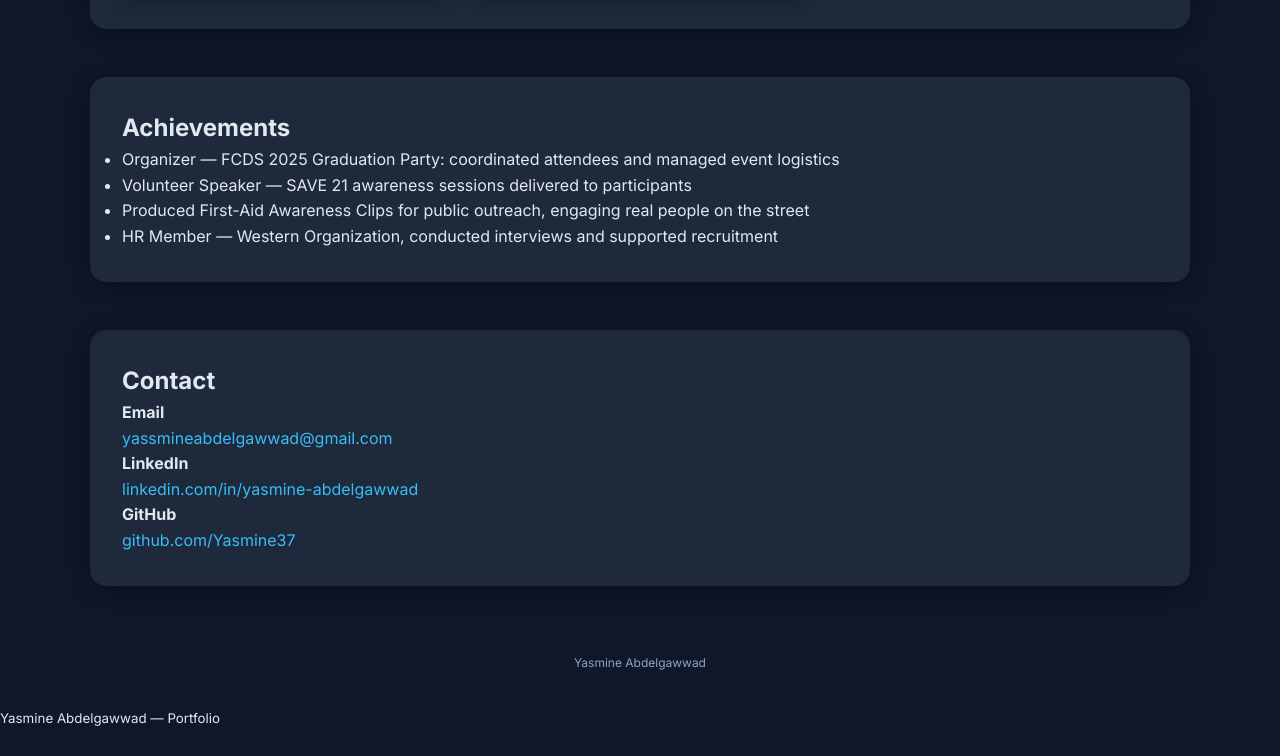
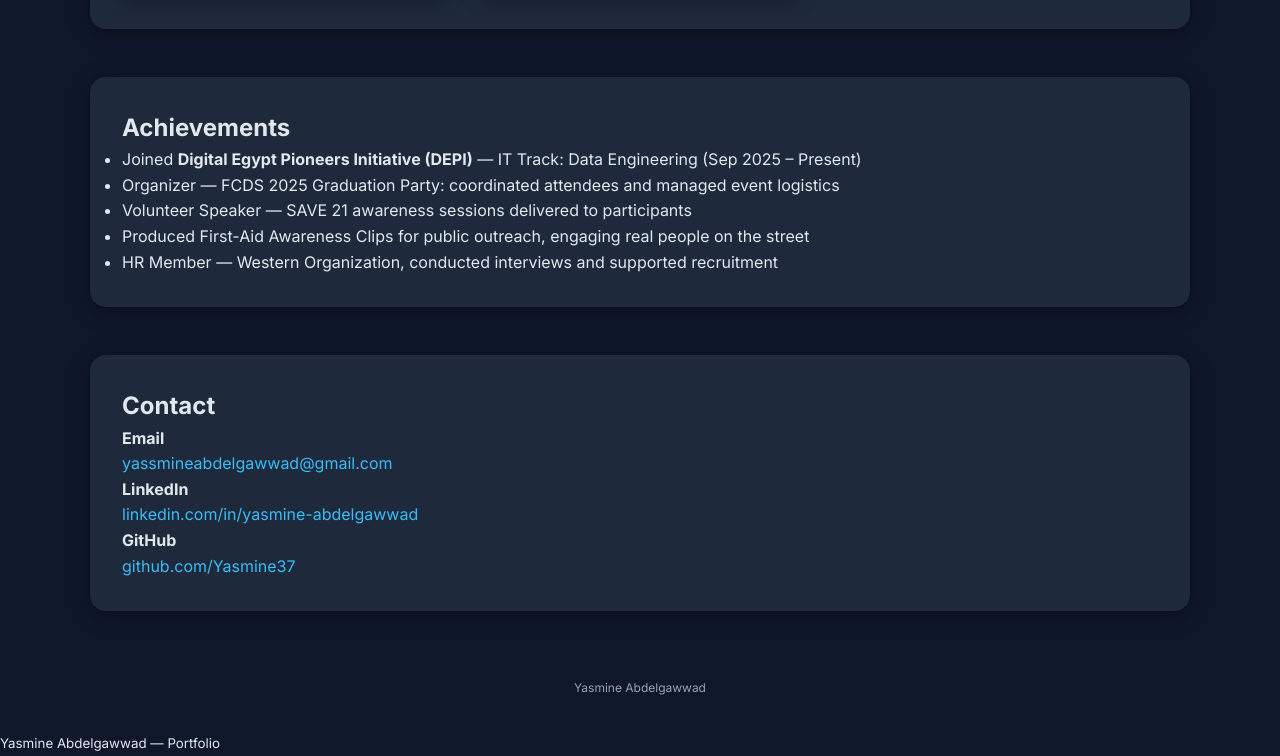
Before and after one commit to Yasmine37/portfolio, a plain HTML site: page index.html in a window 1280 px wide. Shown: the part 2898-3654 px from the top of the page. Before the commit the page ends 3628 px from the top, so only its background shows below. Drawn offline with Linux system fonts and the light colour scheme.

Commit message:
Added DEPI Data Engineering track to Achievements

```diff
--- a/index.html
+++ b/index.html
@@ -167,12 +167,14 @@
 <section id="achievements" class="card section">
   <h2>Achievements</h2>
   <ul>
+    <li>Joined <strong>Digital Egypt Pioneers Initiative (DEPI)</strong> — IT Track: Data Engineering (Sep 2025 – Present)</li>
     <li>Organizer — FCDS 2025 Graduation Party: coordinated attendees and managed event logistics</li>
     <li>Volunteer Speaker — SAVE 21 awareness sessions delivered to participants</li>
     <li>Produced First-Aid Awareness Clips for public outreach, engaging real people on the street</li>
     <li>HR Member — Western Organization, conducted interviews and supported recruitment</li>
   </ul>
 </section>
+
 
     <!-- 9. CONTACT -->
     <section id="contact" class="card section page-break-inside">
```
Lines whose indentation alone changed are shown as unchanged.
